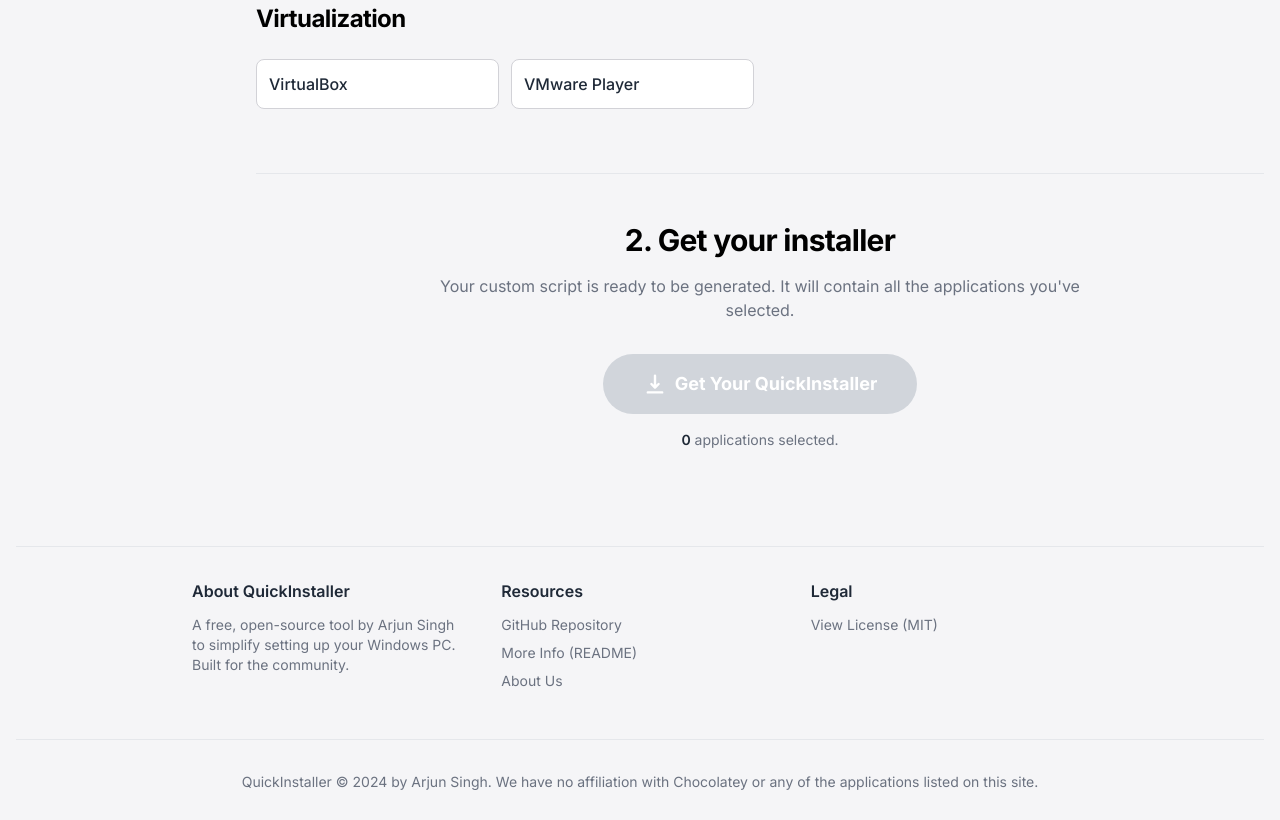
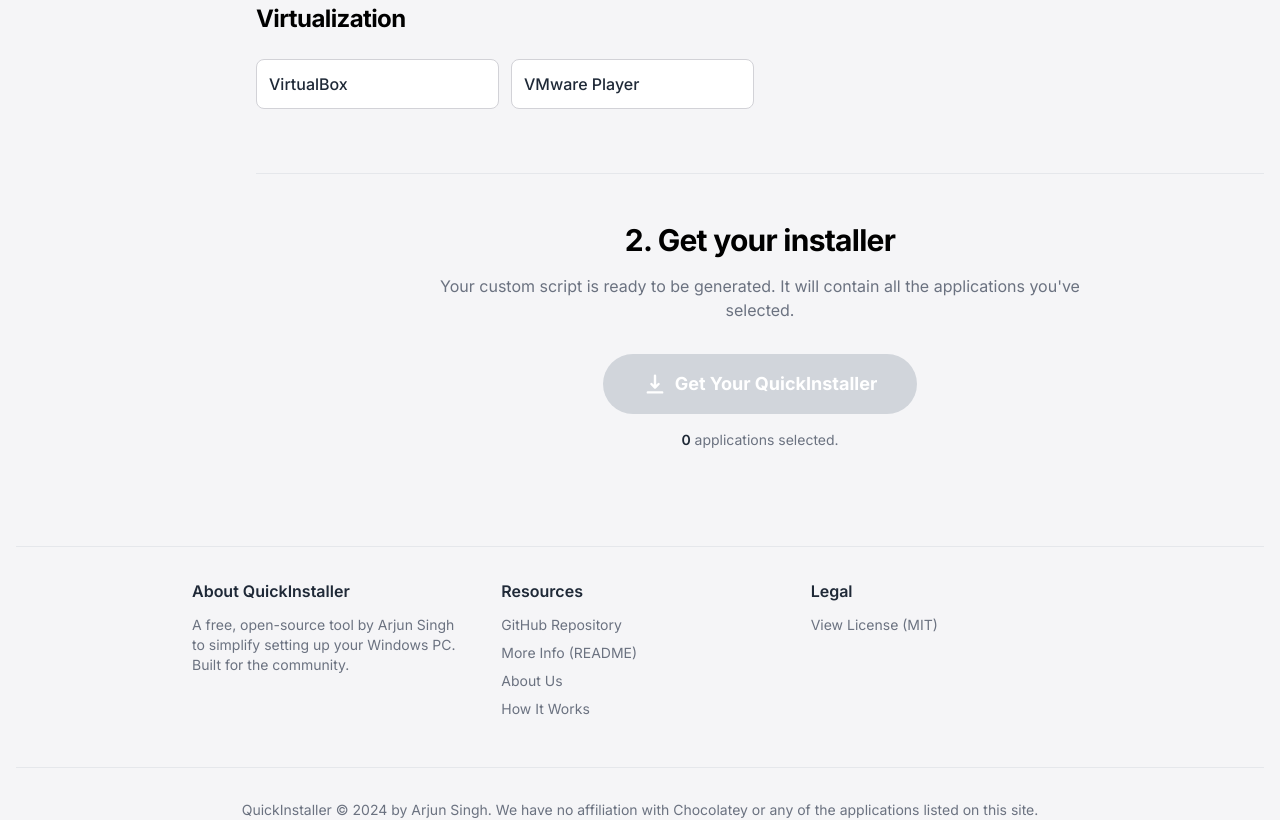
Before and after one commit to arjun2014/quickinstaller, a plain HTML site: page index.html in a window 1280 px wide. Shown: the part 3426-4246 px from the top of the page. Before the commit the page ends 4218 px from the top, so only its background shows below. Drawn offline with nearby package versions, Linux system fonts and the light colour scheme.

Commit message:
Update index.html

```diff
--- a/index.html
+++ b/index.html
@@ -180,6 +180,7 @@
                             <li><a href="https://github.com/arjun2014/quickinstaller/" target="_blank" rel="noopener noreferrer" class="text-gray-500 hover:text-blue-600 transition">GitHub Repository</a></li>
                             <li><a href="https://github.com/arjun2014/quickinstaller/blob/main/README.md" target="_blank" rel="noopener noreferrer" class="text-gray-500 hover:text-blue-600 transition">More Info (README)</a></li>
                             <li><a href="https://quickinstaller.js.org/about" class="text-gray-500 hover:text-blue-600 transition">About Us</a></li>
+                            <li><a href="./how-it-works.html" class="text-gray-500 hover:text-blue-600 transition">How It Works</a></li>
                         </ul>
                     </div>
                     <div>
```
